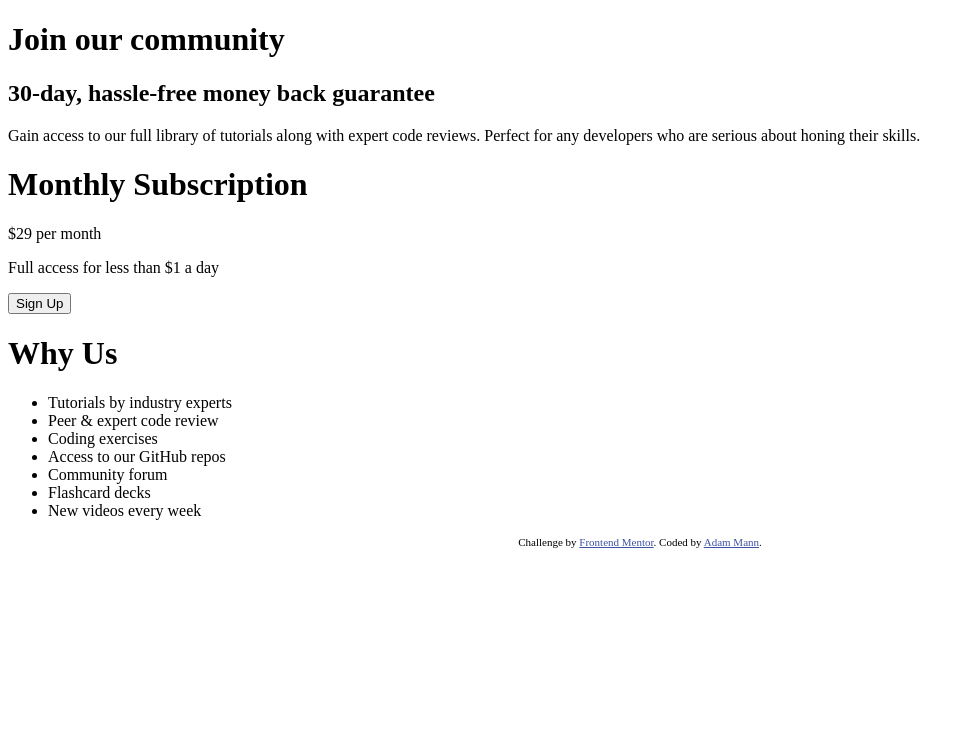
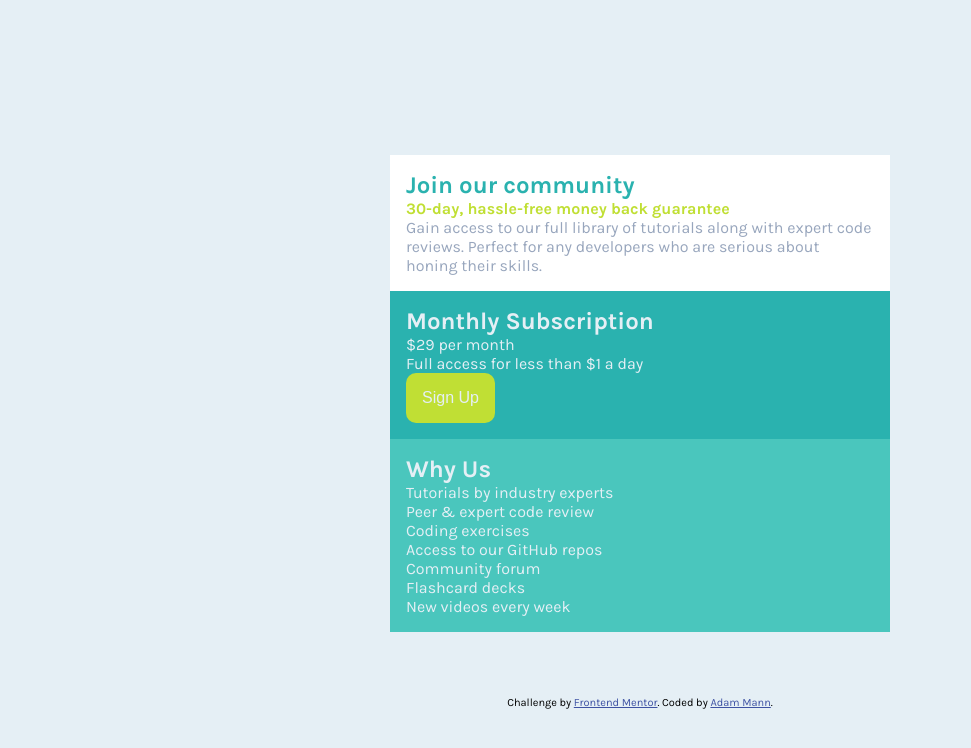
Before and after one commit to aemann2/single-price-grid-component-master, a plain HTML site: page index.html in a window 1280 px wide. Shown: the whole page, without its empty margins (0-971 px from the left). Drawn offline with Linux system fonts and the light colour scheme.

Commit message:
aadded styling

```diff
--- a/index.html
+++ b/index.html
@@ -12,21 +12,21 @@
 </head>
 
 <body>
-  <main class="grid-card">
-    <div class="join">
-      <h1 class="join__header">Join our community</h1>
+  <main class="grid-cards">
+    <div class="join card">
+      <h1 class="join__header header">Join our community</h1>
       <h2 class="join__subhead">30-day, hassle-free money back guarantee</h2>
       <p class="join__body">Gain access to our full library of tutorials along with expert code reviews.
         Perfect for any developers who are serious about honing their skills.</p>
     </div>
-    <div class="monthly">
-      <h1 class="monthly__header">Monthly Subscription</h1>
+    <div class="monthly card">
+      <h1 class="monthly__header header">Monthly Subscription</h1>
       <p class="monthly__price">&dollar;29 <span class="monthly--super">per month</span></p>
       <p class="monthly__body">Full access for less than &dollar;1 a day</p>
-      <button class="montly__button">Sign Up</button>
+      <button class="monthly__button">Sign Up</button>
     </div>
-    <div class="why">
-      <h1 class="why__header">Why Us</h1>
+    <div class="why card">
+      <h1 class="why__header header">Why Us</h1>
       <ul class="why__list">
         <li class="why__list__item">Tutorials by industry experts</li>
         <li class="why__list__item">Peer &amp; expert code review</li>
--- a/styles/style.scss
+++ b/styles/style.scss
@@ -1,3 +1,99 @@
+@import url('https://fonts.googleapis.com/css2?family=Karla:wght@400;700&display=swap');
+
+// Variables
+
+$cyan: hsl(179, 62%, 43%);
+$light-cyan: rgb(74, 198, 189);
+$bright-yellow: hsl(71, 73%, 54%);
+$light-gray: hsl(204, 43%, 93%);
+$grayish-blue: hsl(218, 22%, 67%);
+
+// Globals
+
+html {
+  box-sizing: border-box;
+  font-size: 1rem;
+}
+*,
+*:before,
+*:after {
+  box-sizing: inherit;
+}
+
+* {
+  margin: 0;
+  padding: 0;
+}
+
+body {
+  min-height: 100vh;
+  font-family: 'Karla', sans-serif;
+  font-weight: 300;
+  background: $light-gray;
+  display: flex;
+  flex-direction: column;
+  align-items: center;
+  justify-content: center;
+}
+
+// Main Styles
+
+.grid-cards {
+  display: grid;
+  grid-template-columns: minmax(300px, 500px);
+  text-align: left;
+  margin: 4rem 2rem;
+}
+
+.header {
+  font-size: 1.5rem;
+}
+
+.card {
+  padding: 1rem;
+}
+
+.join {
+  background: white;
+  color: $grayish-blue;
+
+  &__header {
+    color: $cyan;
+  }
+
+  &__subhead {
+    font-size: 1rem;
+    color: $bright-yellow;
+  }
+}
+
+.monthly,
+.why {
+  color: $light-gray;
+  width: 100%;
+}
+
+.monthly {
+  background: $cyan;
+
+  &__button {
+    background: $bright-yellow;
+    border: none;
+    color: $light-gray;
+    font-size: 1rem;
+    padding: 1rem;
+    border-radius: 10px;
+  }
+}
+
+.why {
+  background: $light-cyan;
+
+  &__list {
+    list-style: none;
+  }
+}
+
 .attribution {
   font-size: 11px;
   text-align: center;
```
Also changed, not shown: styles/style.css, 1 other file.
